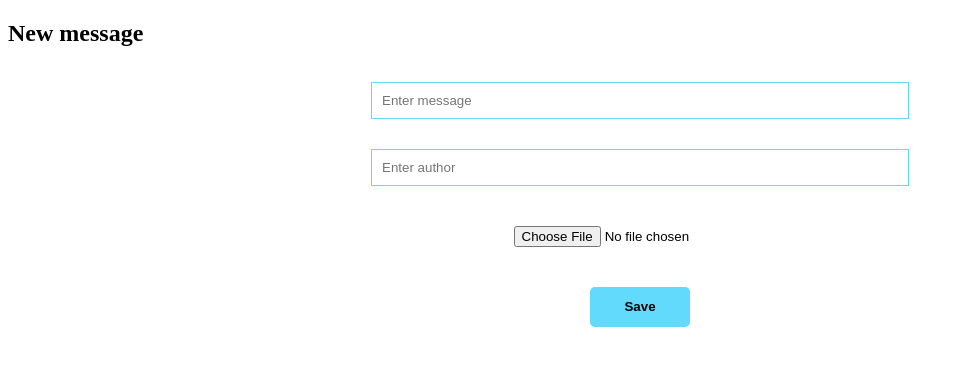
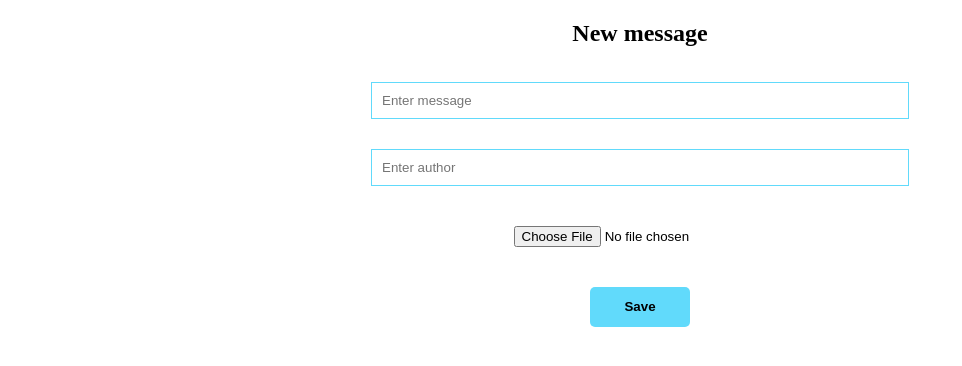
Before and after one commit to emambetakunova/javascript_group_3_homework_77_elza_mambetakunova, a React (Create React App) app in the folder hw_77_frontend/: page /messages/new in a window 1280 px wide. Shown: the top 366 px of the page, without its empty margins (0-962 px from the left). Built offline with nearby package versions, Linux system fonts and the light colour scheme.

Commit message:
add styles

```diff
--- /dev/null
+++ b/hw_77_frontend/src/containers/NewMessage/NewMessage.css
@@ -0,0 +1,5 @@
+.NewMessage {
+    margin-left: 50%;
+    transform: translateX(-50%);
+    text-align: center;
+}
--- a/hw_77_frontend/src/containers/NewMessage/NewMessage.js
+++ b/hw_77_frontend/src/containers/NewMessage/NewMessage.js
@@ -1,7 +1,9 @@
-import React, {Component, Fragment} from 'react';
-import ProductForm from "../../components/MessageForm/MessageForm";
+import React, {Component} from 'react';
+import MessageForm from "../../components/MessageForm/MessageForm";
 import {connect} from "react-redux";
 import {createMessage} from "../../store/actions/messagesAction";
+
+import './NewMessage.css'
 
 class NewMessage extends Component {
 
@@ -13,10 +15,10 @@ class NewMessage extends Component {
 
     render() {
         return (
-            <Fragment>
+            <div className="NewMessage">
                 <h2>New message</h2>
-                <ProductForm onSubmit={this.createMessage}/>
-            </Fragment>
+                <MessageForm onSubmit={this.createMessage}/>
+            </div>
         );
     }
 }
```
